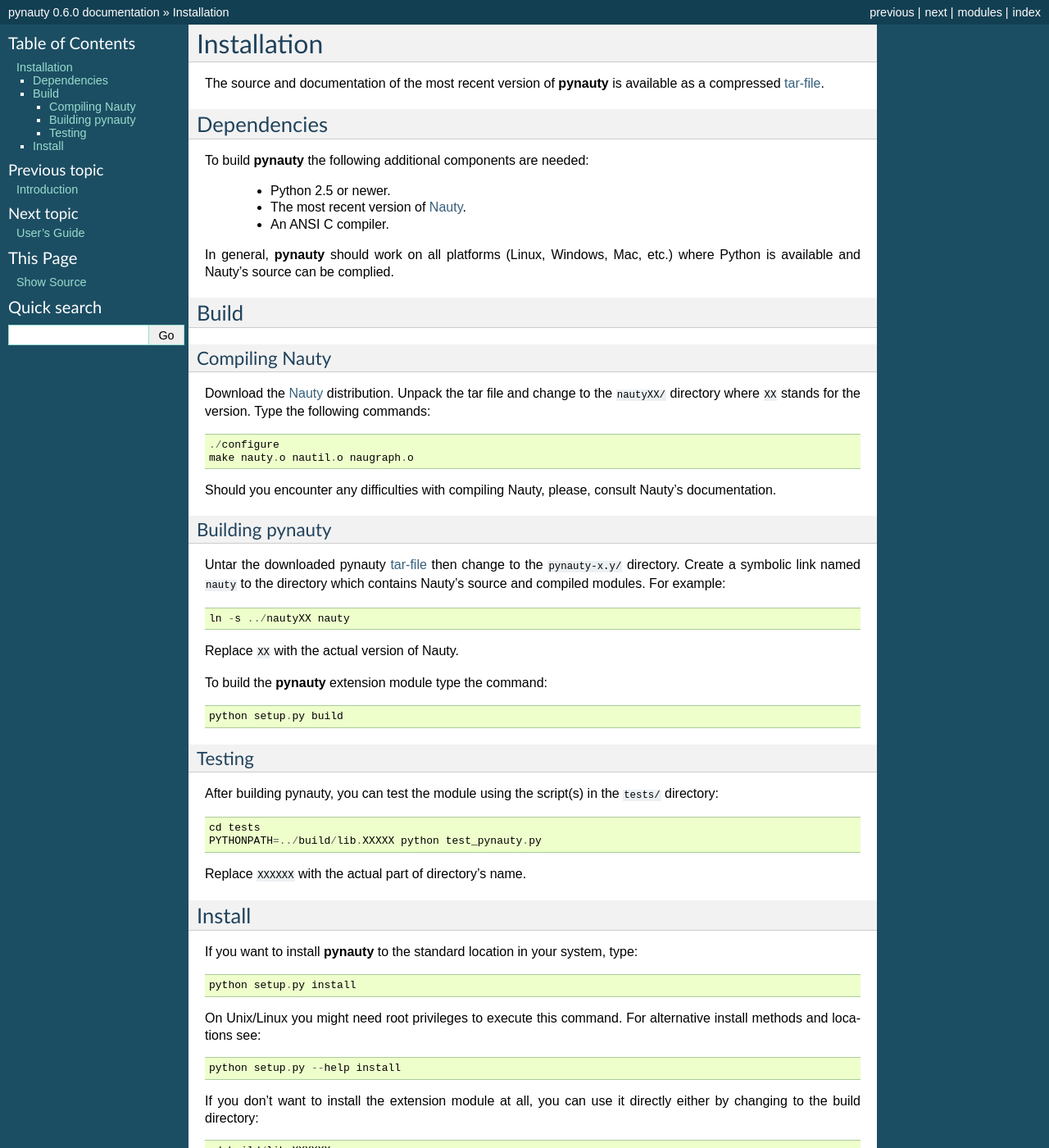
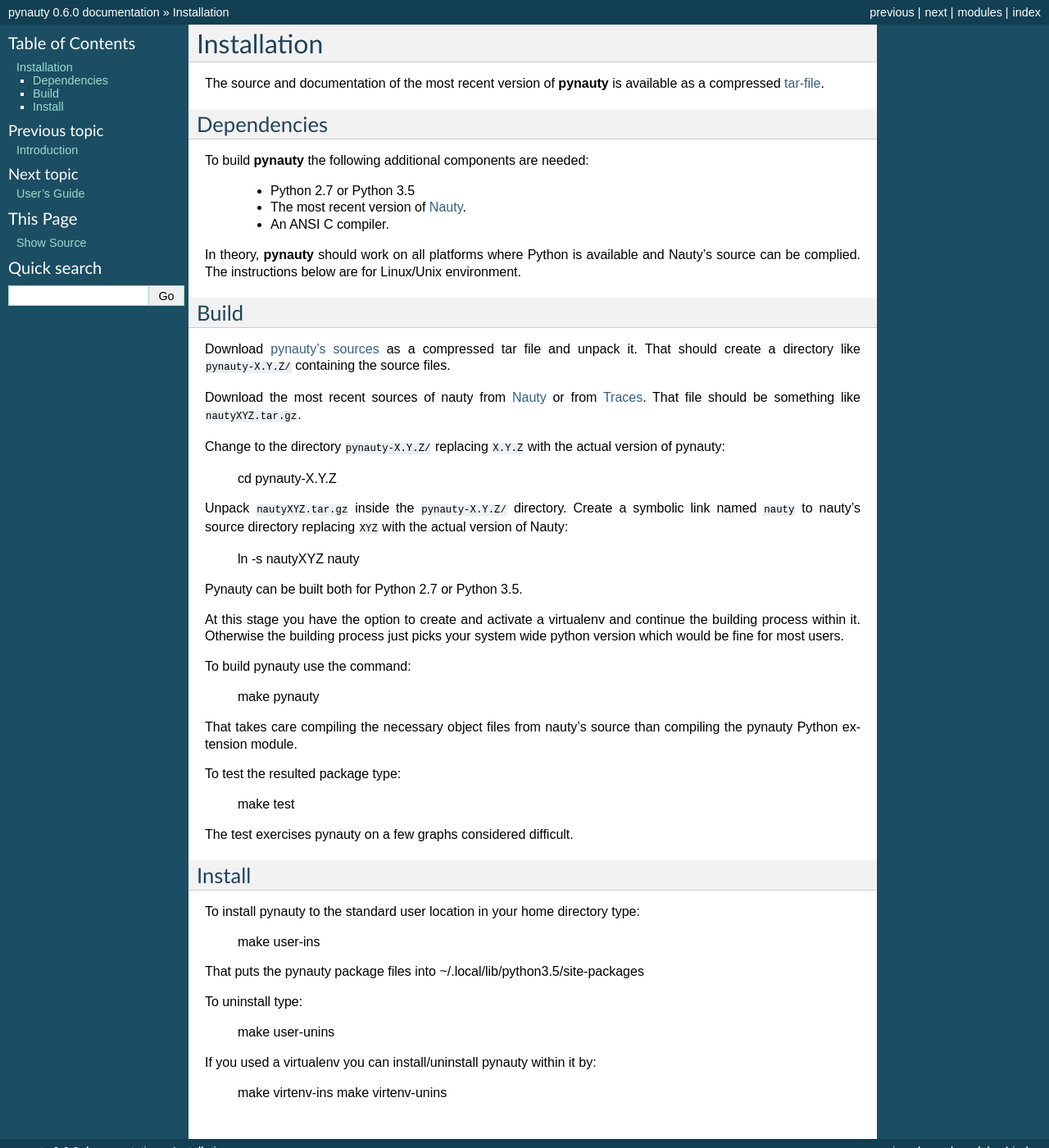
Before and after one commit to pdobsan/pynauty, a Sphinx documentation site: the page built from docs/source/install.rst, in a window 1280 px wide and 1400 px high. Shown: the whole window at 82% size. Built offline with Sphinx 7.4.7, drawn with Linux system fonts in a browser that asks for light colours; some of the changed text lies outside the part shown.

Commit message:
Rewrote install instructions to reflect the build process.

```diff
--- a/docs/source/install.rst
+++ b/docs/source/install.rst
@@ -2,7 +2,7 @@ Installation
 ============
 
 The source and documentation of the most recent version of
-**pynauty** is available as a compressed `tar-file`_.
+**pynauty** is available as a compressed tar-file_.
 
 
 Dependencies
@@ -10,82 +10,78 @@ Dependencies
 
 To build **pynauty** the following additional components are needed:
 
-    * Python 2.5 or newer.
+    * Python 2.7 or Python 3.5
     * The most recent version of Nauty_.
     * An ANSI C compiler.
 
-In general, **pynauty** should work on all platforms (Linux, Windows,
-Mac, etc.) where Python is available and Nauty's source can be complied.
+In theory, **pynauty** should work on all platforms where Python is
+available and Nauty's source can be complied. The instructions below are
+for Linux/Unix environment.
 
 
 Build
 -----
 
-Compiling Nauty
-^^^^^^^^^^^^^^^
+Download `pynauty's sources`_ as a compressed tar file and unpack it.
+That should create a directory like ``pynauty-X.Y.Z/`` containing the
+source files.
 
-Download the Nauty_ distribution. Unpack the tar file and change to the
-``nautyXX/`` directory where ``XX`` stands for the version.
-Type the following commands::
+Download the most recent sources of nauty from Nauty_ or from Traces_.
+That file should be something like ``nautyXYZ.tar.gz``.
 
-    ./configure
-    make nauty.o nautil.o naugraph.o
+Change to the directory ``pynauty-X.Y.Z/`` replacing ``X.Y.Z`` with the
+actual version of pynauty:
 
-Should you encounter any difficulties with compiling Nauty, please,
-consult Nauty's documentation.
+    cd pynauty-X.Y.Z
 
+Unpack ``nautyXYZ.tar.gz`` inside the ``pynauty-X.Y.Z/`` directory.
+Create a symbolic link named ``nauty`` to nauty's source directory
+replacing ``XYZ`` with the actual version of Nauty:
 
-Building pynauty
-^^^^^^^^^^^^^^^^
+    ln -s nautyXYZ nauty
 
-Untar the downloaded pynauty `tar-file`_ then change to the
-``pynauty-x.y/`` directory. Create a symbolic link named ``nauty`` to
-the directory which contains Nauty's source and compiled modules. For
-example::
+Pynauty can be built both for Python 2.7 or Python 3.5.
 
-    ln -s ../nautyXX nauty
+At this stage you have the option to create and activate a virtualenv
+and continue the building process within it. Otherwise the building
+process just picks your system wide python version which would be fine
+for most users.
 
-Replace ``XX`` with the actual version of Nauty.
+To build pynauty use the command:
 
-To build the **pynauty** extension module type the command::
+    make pynauty
 
-    python setup.py build
+That takes care compiling the necessary object files from nauty's source
+than compiling the pynauty Python extension module.
 
+To test the resulted package type:
 
-Testing
-^^^^^^^
+    make test
 
-After building pynauty, you can test the module using the script(s)
-in the ``tests/`` directory::
-
-    cd tests
-    PYTHONPATH=../build/lib.XXXXX python test_pynauty.py
-
-Replace ``XXXXXX`` with the actual part of directory's name.
-
+The test exercises pynauty on a few graphs considered difficult.
 
 Install
 -------
 
-If you want to install **pynauty** to the standard location in your
-system, type::
+To install pynauty to the standard user location in your home directory
+type:
 
-     python setup.py install
+    make user-ins
 
-On Unix/Linux you might need root privileges to execute this command.
-For alternative install methods and locations see::
+That puts the pynauty package files into
+~/.local/lib/python3.5/site-packages
 
-    python setup.py --help install
+To uninstall type:
 
-If you don't want to install the extension module at all, you can use it
-directly either by changing to the build directory::
+    make user-unins
 
-    cd build/lib.XXXXXX
+If you used a virtualenv you can install/uninstall pynauty within it by:
 
-or adding the above directory to your ``PYTHONPATH`` environment
-variable.  ``XXXXXX`` depends on you platform and the version of Python
-you are using. Note, you must use absolute path in ``PYTHONPATH``.
+    make virtenv-ins
+    make virtenv-unins
 
 
-.. _tar-file: pynauty-0.4.tar.gz
-.. _Nauty: http://cs.anu.edu.au/~bdm/nauty/
+.. _pynauty's sources:
+.. _tar-file: ../pynauty-0.6.0.tar.gz
+.. _Nauty: https://cs.anu.edu.au/people/Brendan.McKay/nauty/
+.. _Traces: http://pallini.di.uniroma1.it/
```
